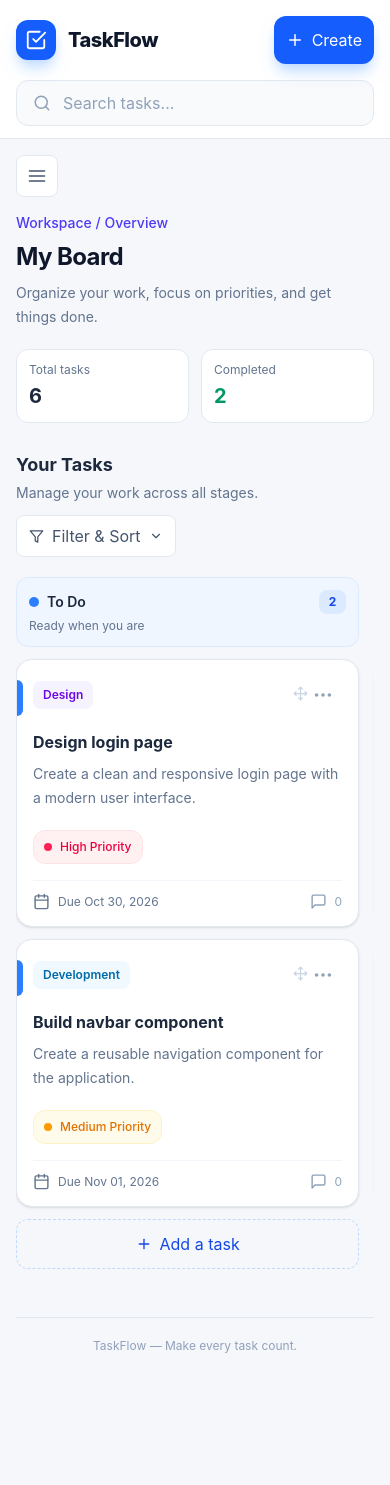
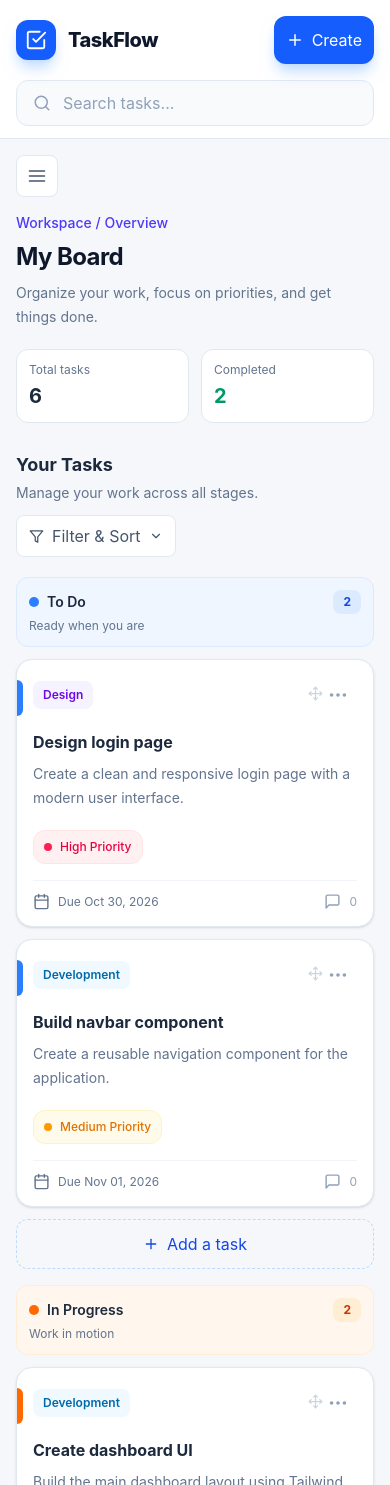
Before and after one commit to omsonawane7850/TaskFlow-A-Kanban-Task-Management-App, a React (Vite) app: page / in a window 390 px wide. Shown: the top 1485 px of the page. Before the commit the page ends 1390 px from the top, so only its background shows below. Built offline with nearby package versions, Linux system fonts and the light colour scheme.

Commit message:
fix card width

```diff
--- a/src/components/Board.jsx
+++ b/src/components/Board.jsx
@@ -322,17 +322,14 @@ function Board({ onAddTask, onEditTask }) {
         onDragCancel={handleDragCancel}
       >
         {/* Responsive Kanban columns */}
-        <div className="flex w-full min-w-0 items-start gap-4 overflow-x-auto pb-4 snap-x snap-mandatory sm:gap-5 xl:grid xl:grid-cols-3 xl:overflow-visible xl:pb-0">
+        <div className="grid w-full min-w-0 grid-cols-1 gap-4 sm:grid-cols-2 lg:grid-cols-3 sm:gap-5">
           {columns.map((column) => {
             const columnTasks = visibleTasks.filter(
               (task) => task.status === column.id,
             );
 
             return (
-              <div
-                key={column.id}
-                className="w-[min(88vw,360px)] min-w-[280px] max-w-[360px] shrink-0 snap-start xl:w-full xl:min-w-0 xl:max-w-none"
-              >
+              <div key={column.id} className="w-full min-w-0">
                 <Column
                   column={column}
                   tasks={columnTasks}
--- a/src/components/TaskCard.jsx
+++ b/src/components/TaskCard.jsx
@@ -38,12 +38,10 @@ function TaskCard({ task, onEdit, onDelete, isDragOverlay = false }) {
       badge: "border border-rose-100 bg-rose-50 text-rose-600",
       dot: "bg-rose-500",
     },
-
     Medium: {
       badge: "border border-amber-100 bg-amber-50 text-amber-600",
       dot: "bg-amber-500",
     },
-
     Low: {
       badge: "border border-emerald-100 bg-emerald-50 text-emerald-600",
       dot: "bg-emerald-500",
```
